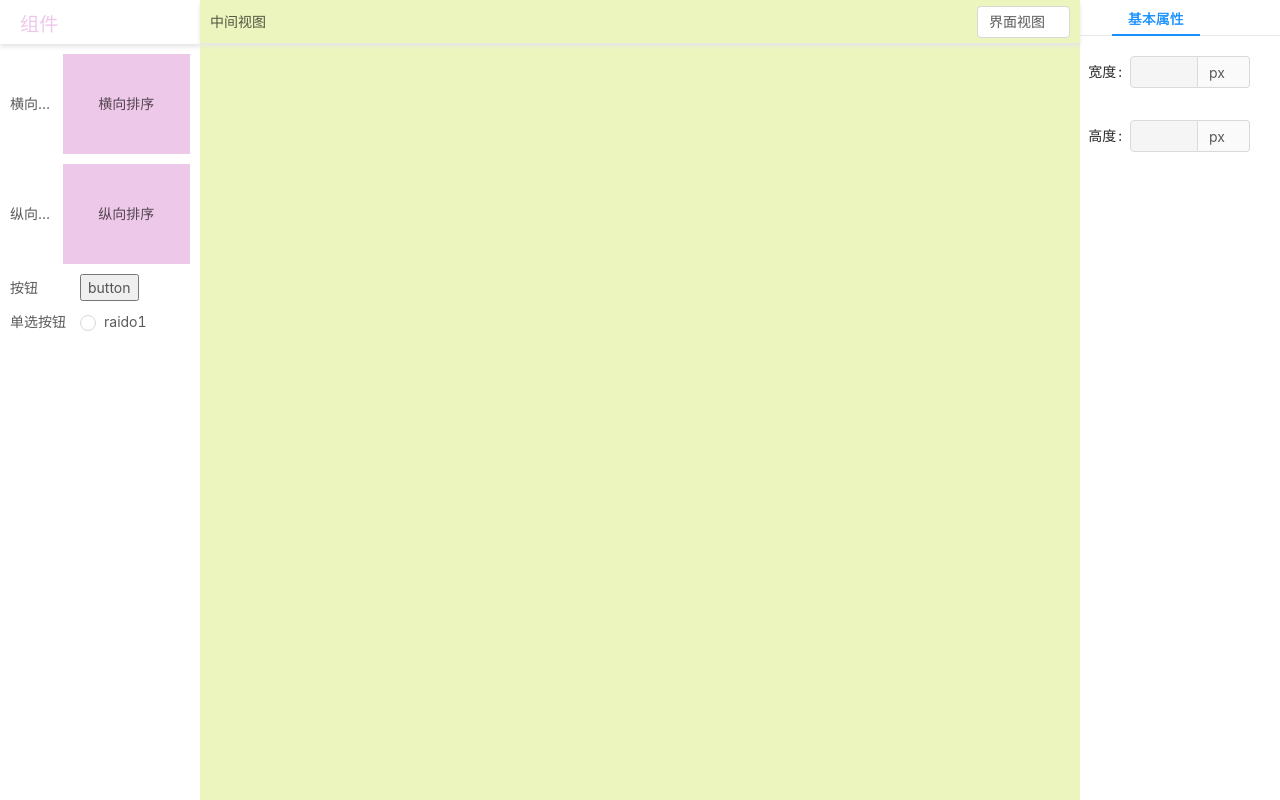
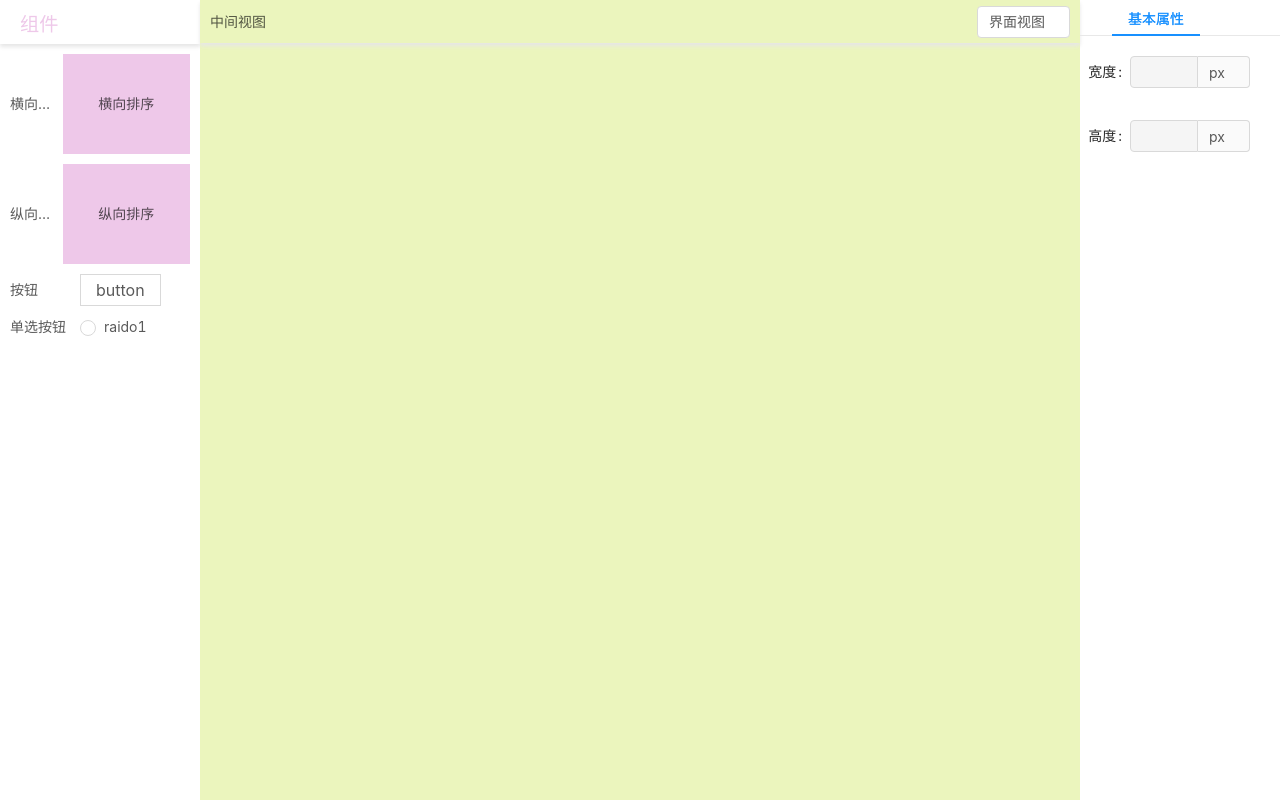
Before and after one commit to weitapianzhi/page-quickly-design, a Vue app: page / in a window 1280 px wide. Built offline with nearby package versions, Linux system fonts and the light colour scheme.

Commit message:
自定义button组件样式以及解决双击目标元素父元素消失问题

```diff
--- /dev/null
+++ b/src/styles/component/buttton.scss
@@ -0,0 +1,27 @@
+.x-btn-base {
+  font-weight: 400;
+  cursor: pointer;
+  padding: 0 15px;
+  height: 32px;
+  font-size: 16px;
+  border: 1px solid #d9d9d9;
+}
+
+.x-btn-default {
+  @extend .x-btn-base;
+  background: white;
+  border-color: #d9d9d9;
+  &:hover {
+    border-color: rgba(26, 144, 255, .6);
+    color: rgba(26, 144, 255, .6)
+  }
+}
+
+.x-btn-blue {
+  @extend .x-btn-base;
+  background: #1890ff;
+  border-color: #1890ff;
+  &:hover {
+    color: white;
+  }
+}
--- /dev/null
+++ b/src/styles/component/index.scss
@@ -0,0 +1 @@
+@import "./buttton.scss"
--- a/src/styles/index.scss
+++ b/src/styles/index.scss
@@ -1 +1,2 @@
 @import './global.scss';
+@import './component/index.scss';
--- a/src/utils/tools/common.ts
+++ b/src/utils/tools/common.ts
@@ -45,16 +45,16 @@ export default {
   },
 
   //查找最外层x-parent节点
-  getXParentOfNode(list: any, data: any, obj: any,parent: any): any {
+  getXParentOfNode(list: any, data: any, obj: any,parent: any = null): any {
+    if(parent === null) {
+      parent = document.querySelector(".middle-wrap-content")
+    }
     for(const i in list) {
       if(list[i].$token === data.getAttribute("x-token")) {
         obj.el = parent
       }
-      if(list[i].$el.getAttribute("x-parent") !== null) {
-        parent = list[i]
-      }
       if(list[i].$children.length > 0) {
-        this.getXParentOfNode(list[i].$children, data, obj, parent)
+        this.getXParentOfNode(list[i].$children, data, obj, list[i].$el)
       }
     }
   },
```
